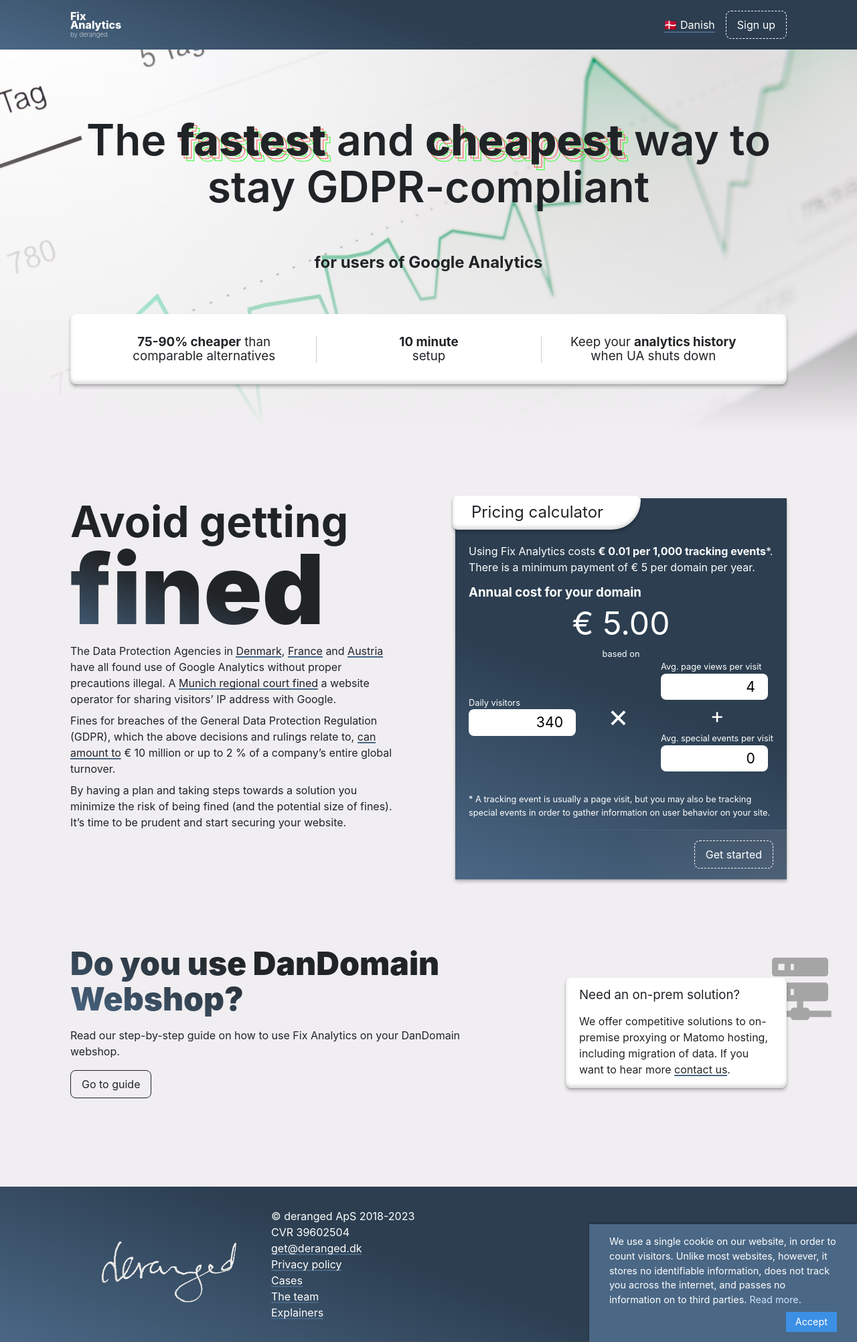
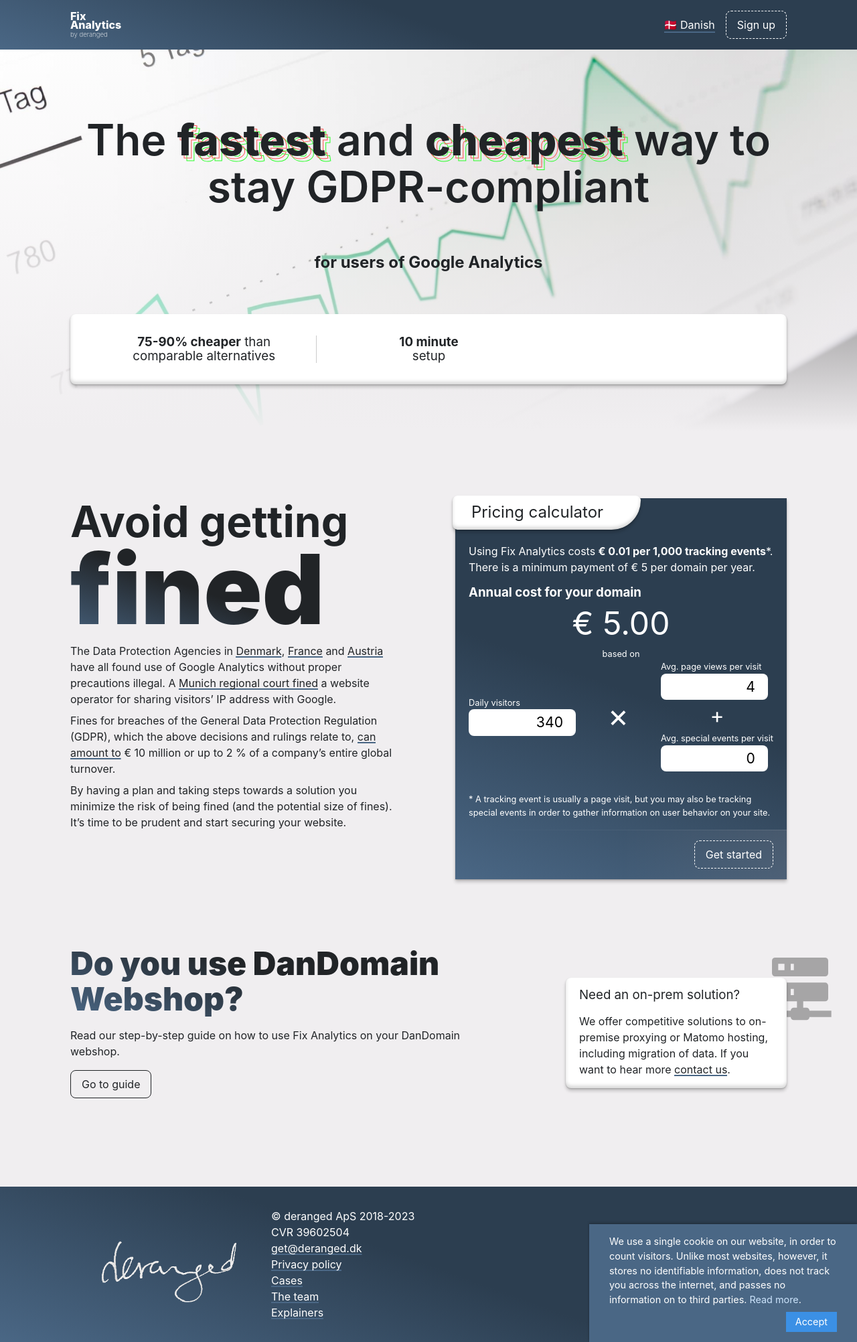
Before and after one commit to derangeddk/deranged.dk, a Jekyll site: the page built from fix-analytics/index.html, in a window 1280 px wide. Shown: the whole page at 67% size. Built offline with Jekyll 4.4.1, drawn with Linux system fonts in a browser that asks for light colours.

Commit message:
Remove no longer supported USP

```diff
--- a/_includes/fix-analytics-hero.html
+++ b/_includes/fix-analytics-hero.html
@@ -19,11 +19,11 @@
             {{ include.text_content.usp2 }}
           </h3>
         </div>
-        <div class="card__usp-item">
+        <!--div class="card__usp-item">
           <h3 class="card__usp-title">
             {{ include.text_content.usp3 }}
           </h3>
-        </div>
+        </div-->
         <!-- TODO: Keep your affiliate and ad revenue systems working -->
       </div>
     </div>
--- a/da/fix-analytics/index.html
+++ b/da/fix-analytics/index.html
@@ -8,7 +8,6 @@
     subtitle: for Google Analytics brugere
     usp1: <strong>75-90% billigere</strong> end sammenlignelige alternativer
     usp2: <strong>10 minutters</strong><br>opsætning
-    usp3: Behold din <strong>analytics historik</strong> når UA lukker ned
   risk_and_price:
     title_start: Undgå at få<br>
     title_big: bøder
--- a/fix-analytics/index.html
+++ b/fix-analytics/index.html
@@ -8,7 +8,6 @@
     subtitle: for users of Google Analytics
     usp1: <strong>75-90% cheaper</strong> than comparable alternatives
     usp2: <strong>10 minute</strong><br>setup
-    usp3: Keep your <strong>analytics history</strong> when UA shuts down
   risk_and_price:
     title_start: Avoid getting<br>
     title_big: fined
```
